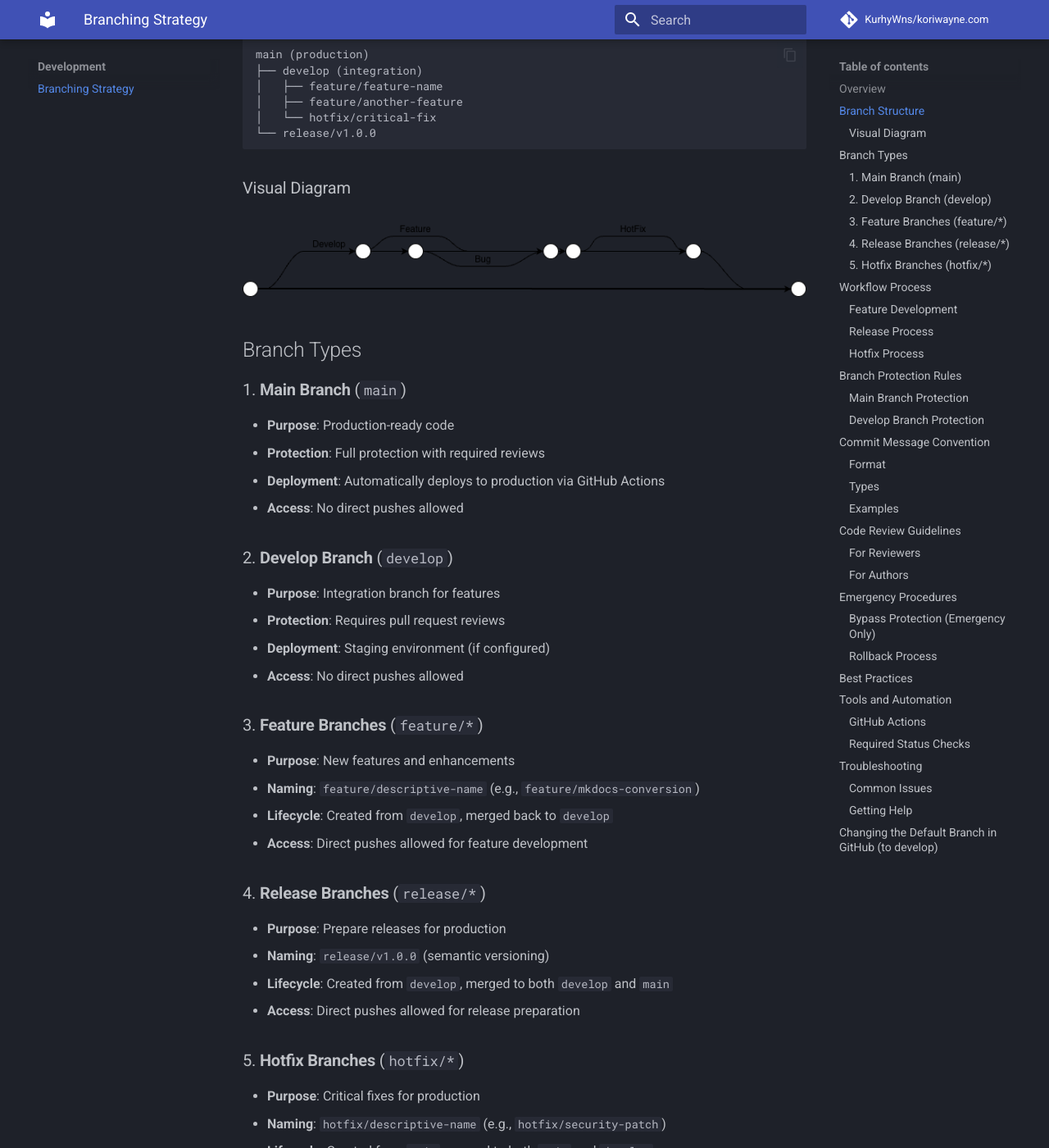
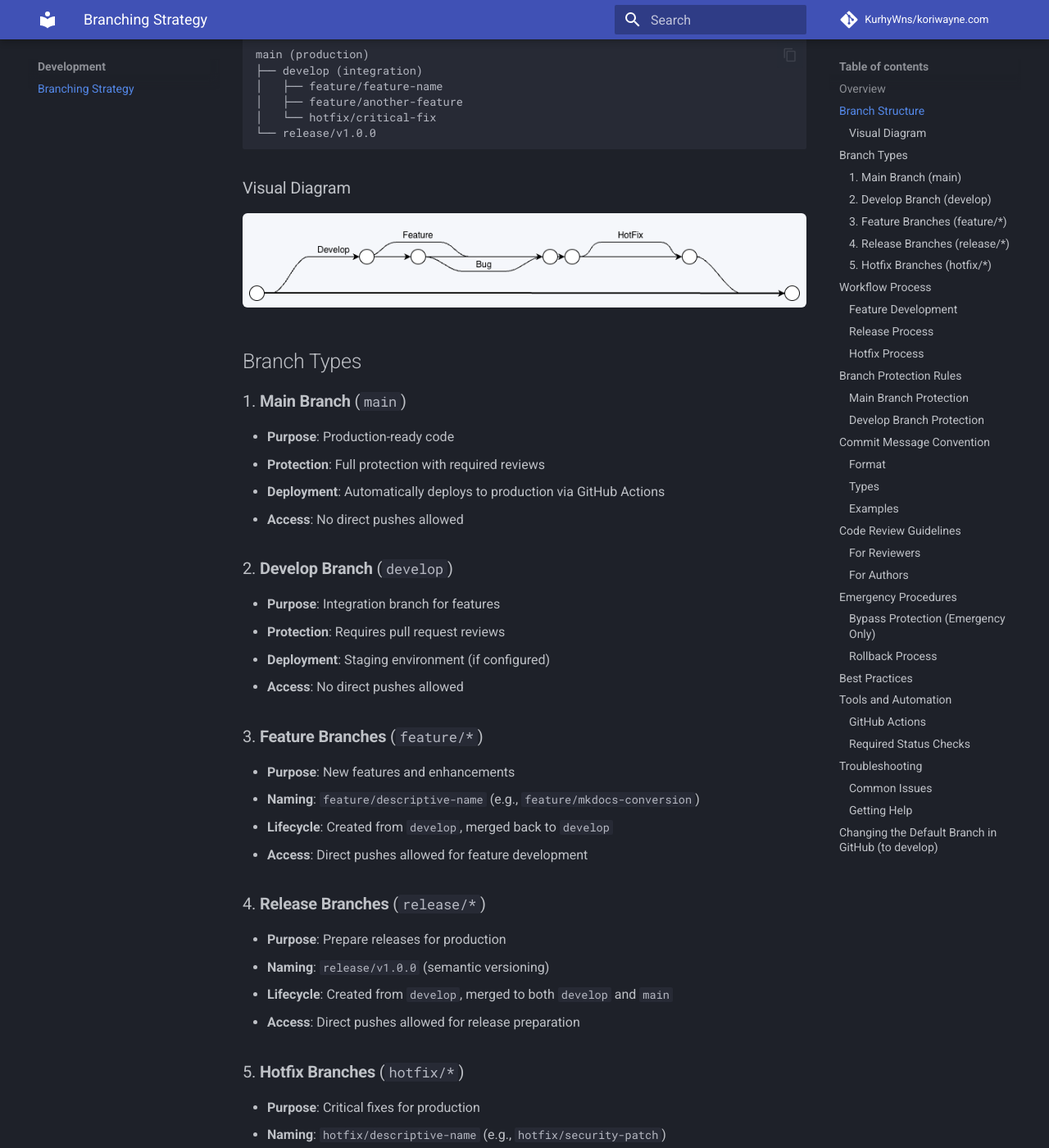
Before and after one commit to KurhyWns/koriwayne.com, an MkDocs documentation site: the page built from docs/branching-strategy/index.md, in a window 1280 px wide and 1400 px high, scrolled down 465 px. Shown: the whole window at 82% size. Built offline with MkDocs 1.6.1 and Material for MkDocs 9.7.7, drawn with Linux system fonts in a browser that asks for light colours; comment, search, counter and statistics services are not loaded.

Commit message:
updated branching image and path

```diff
--- /dev/null
+++ b/docs/assets/css/extra.css
@@ -0,0 +1,5 @@
+.md-typeset img.img-contrast {
+    background: #f5f7fb;   /* light gray */
+    padding: 8px;
+    border-radius: 6px;
+  }
--- a/docs/branching-strategy/index.md
+++ b/docs/branching-strategy/index.md
@@ -19,7 +19,7 @@ main (production)
 
 ### Visual Diagram
 
-![Branching Strategy](images/branching.png){ width="900" }
+![Branching Strategy](images/branching.png){ width="900" .img-contrast }
 
 
 ## Branch Types
--- a/mkdocs.yml
+++ b/mkdocs.yml
@@ -4,6 +4,9 @@ site_description: DevSecOps & GitOps Pipelines
 site_url: https://koriwayne.com
 repo_url: https://github.com/KurhyWns/koriwayne.com
 repo_name: KurhyWns/koriwayne.com
+
+extra_css:
+  - assets/css/extra.css
 
 theme:
   name: material
```
